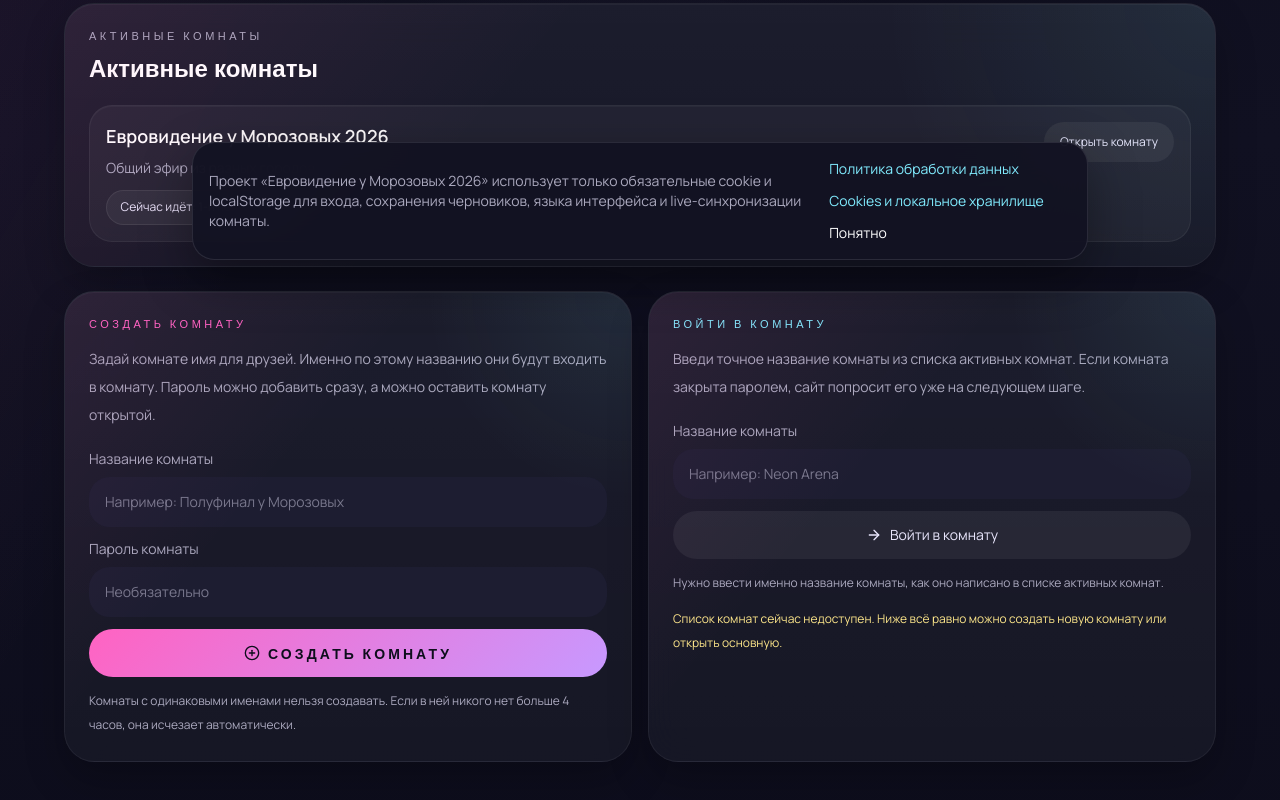
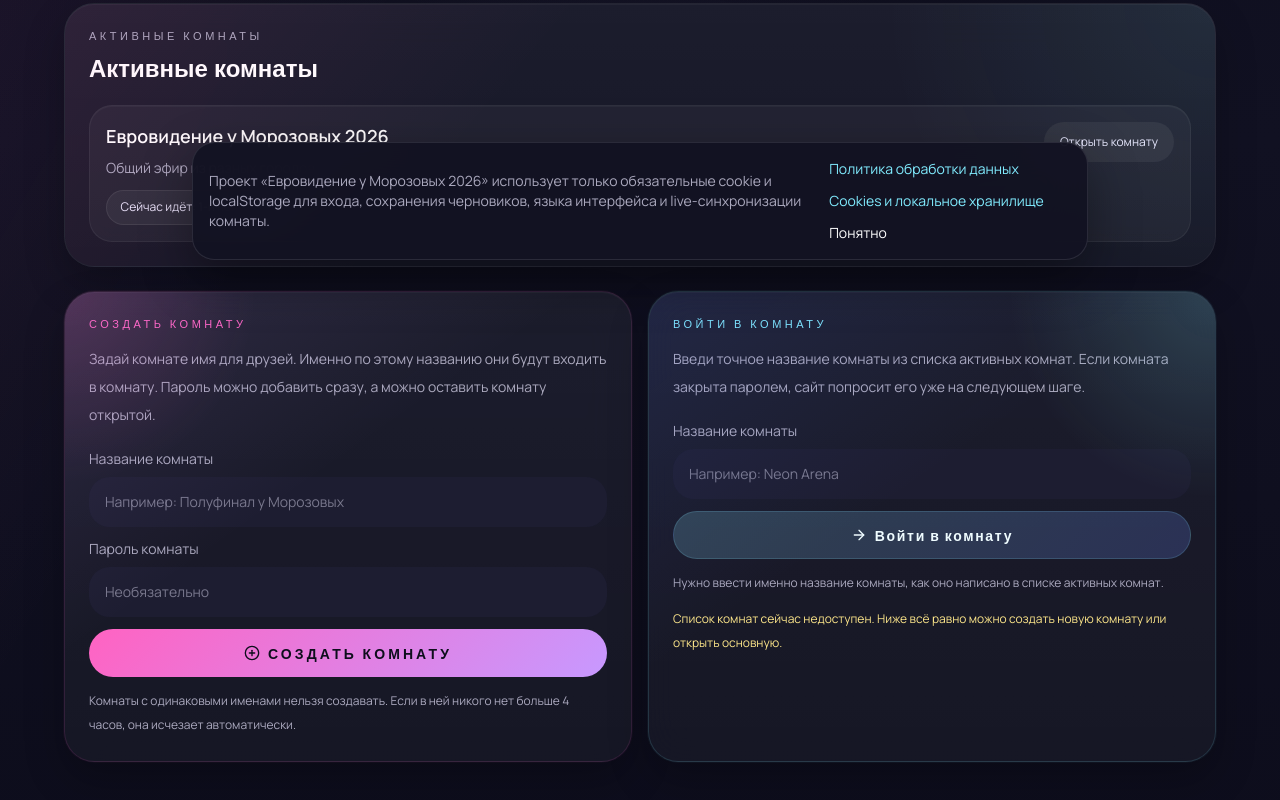
Before and after one commit to Eevee-Eevee-Eve/eurovision-project, a Next.js app in the folder frontend/: page / in a window 1280 px wide. Shown: the part 524-1324 px from the top of the page. Built offline with nearby package versions, Linux system fonts and the light colour scheme; no server answers.

Commit message:
Differentiate home create and join flows by color

```diff
--- a/frontend/app/page.tsx
+++ b/frontend/app/page.tsx
@@ -285,7 +285,7 @@
         </section>
 
         <section className="grid gap-4 xl:grid-cols-2">
-          <div className="show-card p-5 md:p-6">
+          <div className="show-card home-flow-create p-5 md:p-6">
             <p className="label-copy text-[11px] uppercase tracking-[0.32em] text-arenaPulse">
               {text.createTitle}
             </p>
@@ -297,7 +297,7 @@
                   value={roomName}
                   onChange={(event) => setRoomName(event.target.value)}
                   placeholder={text.createNamePlaceholder}
-                  className="arena-input"
+                  className="arena-input home-input-create"
                 />
               </label>
               <label className="grid gap-2 text-sm text-arenaMuted">
@@ -307,7 +307,7 @@
                   value={roomPassword}
                   onChange={(event) => setRoomPassword(event.target.value)}
                   placeholder={text.createPasswordPlaceholder}
-                  className="arena-input"
+                  className="arena-input home-input-create"
                 />
               </label>
               {createError ? (
@@ -328,7 +328,7 @@
             </div>
           </div>
 
-          <div className="show-card p-5 md:p-6">
+          <div className="show-card home-flow-join p-5 md:p-6">
             <p className="label-copy text-[11px] uppercase tracking-[0.32em] text-arenaBeam">
               {text.joinTitle}
             </p>
@@ -346,7 +346,7 @@
                     }
                   }}
                   placeholder={text.joinPlaceholder}
-                  className="arena-input"
+                  className="arena-input home-input-join"
                 />
               </label>
               {joinError ? (
@@ -358,7 +358,7 @@
                 type="button"
                 onClick={handleJoinRoom}
                 disabled={joinPending}
-                  className="arena-button-secondary inline-flex h-12 items-center justify-center gap-2 px-5 text-sm"
+                className="arena-button-join inline-flex h-12 items-center justify-center gap-2 px-5 text-sm"
               >
                 <ArrowRight size={16} />
                 {joinPending ? "..." : text.joinButton}
--- a/frontend/styles/globals.css
+++ b/frontend/styles/globals.css
@@ -70,6 +70,14 @@
   box-shadow: 0 0 0 1px rgba(129, 236, 255, 0.22), 0 0 18px rgba(199, 153, 255, 0.2);
 }
 
+.home-input-create:focus {
+  box-shadow: 0 0 0 1px rgba(255, 99, 194, 0.26), 0 0 20px rgba(255, 99, 194, 0.18);
+}
+
+.home-input-join:focus {
+  box-shadow: 0 0 0 1px rgba(129, 236, 255, 0.28), 0 0 20px rgba(129, 236, 255, 0.18);
+}
+
 .arena-button-primary {
   border: 0;
   border-radius: 9999px;
@@ -109,6 +117,36 @@
 .arena-button-secondary:hover:not(:disabled) {
   transform: translateY(-1px);
   background: rgba(255, 255, 255, 0.1);
+}
+
+.arena-button-join {
+  border: 1px solid rgba(129, 236, 255, 0.16);
+  border-radius: 9999px;
+  background:
+    linear-gradient(135deg, rgba(129, 236, 255, 0.16), rgba(87, 122, 255, 0.18)),
+    rgba(255, 255, 255, 0.04);
+  color: #effcff;
+  font-family: var(--font-label), "Segoe UI", sans-serif;
+  font-weight: 800;
+  letter-spacing: 0.12em;
+  transition:
+    transform 160ms ease,
+    box-shadow 160ms ease,
+    background 160ms ease,
+    opacity 160ms ease;
+}
+
+.arena-button-join:hover:not(:disabled) {
+  transform: translateY(-1px);
+  box-shadow: 0 0 24px rgba(129, 236, 255, 0.16);
+  background:
+    linear-gradient(135deg, rgba(129, 236, 255, 0.2), rgba(87, 122, 255, 0.22)),
+    rgba(255, 255, 255, 0.06);
+}
+
+.arena-button-join:disabled {
+  cursor: not-allowed;
+  opacity: 0.5;
 }
 
 .display-copy {
@@ -157,6 +195,34 @@
     radial-gradient(circle at top right, rgba(129, 236, 255, 0.08), transparent 28%),
     linear-gradient(130deg, rgba(255, 99, 194, 0.08), transparent 38%);
   pointer-events: none;
+}
+
+.home-flow-create {
+  border-color: rgba(255, 99, 194, 0.12);
+  box-shadow:
+    inset 0 1px 0 rgba(255, 255, 255, 0.04),
+    0 18px 40px rgba(0, 0, 0, 0.24),
+    0 0 0 1px rgba(255, 99, 194, 0.04);
+}
+
+.home-flow-create::before {
+  background:
+    radial-gradient(circle at top left, rgba(255, 99, 194, 0.16), transparent 26%),
+    linear-gradient(145deg, rgba(199, 153, 255, 0.12), transparent 42%);
+}
+
+.home-flow-join {
+  border-color: rgba(129, 236, 255, 0.14);
+  box-shadow:
+    inset 0 1px 0 rgba(255, 255, 255, 0.04),
+    0 18px 40px rgba(0, 0, 0, 0.24),
+    0 0 0 1px rgba(129, 236, 255, 0.05);
+}
+
+.home-flow-join::before {
+  background:
+    radial-gradient(circle at top right, rgba(129, 236, 255, 0.18), transparent 28%),
+    linear-gradient(145deg, rgba(87, 122, 255, 0.12), transparent 44%);
 }
 
 .show-panel {
```
Lines whose indentation alone changed are shown as unchanged.
